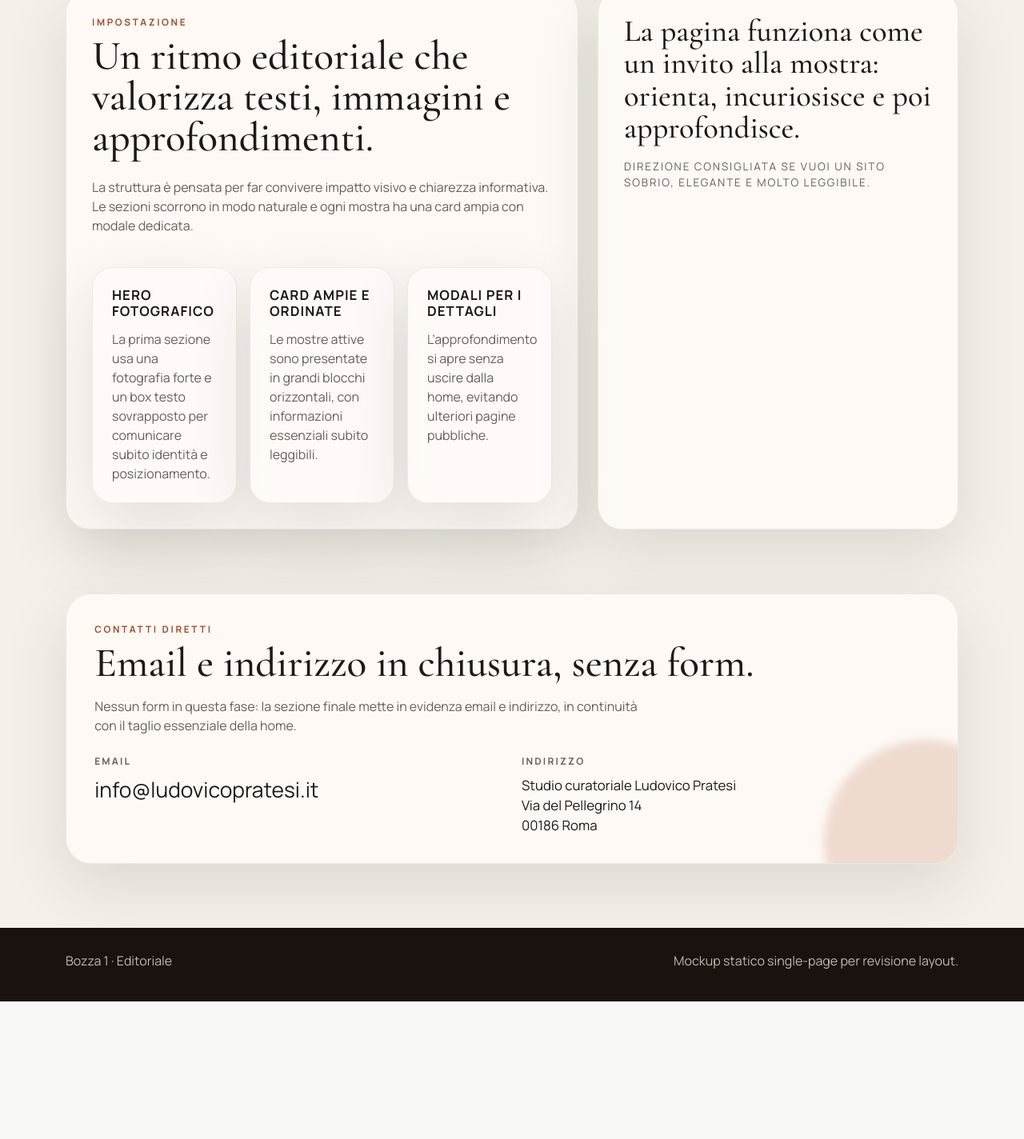
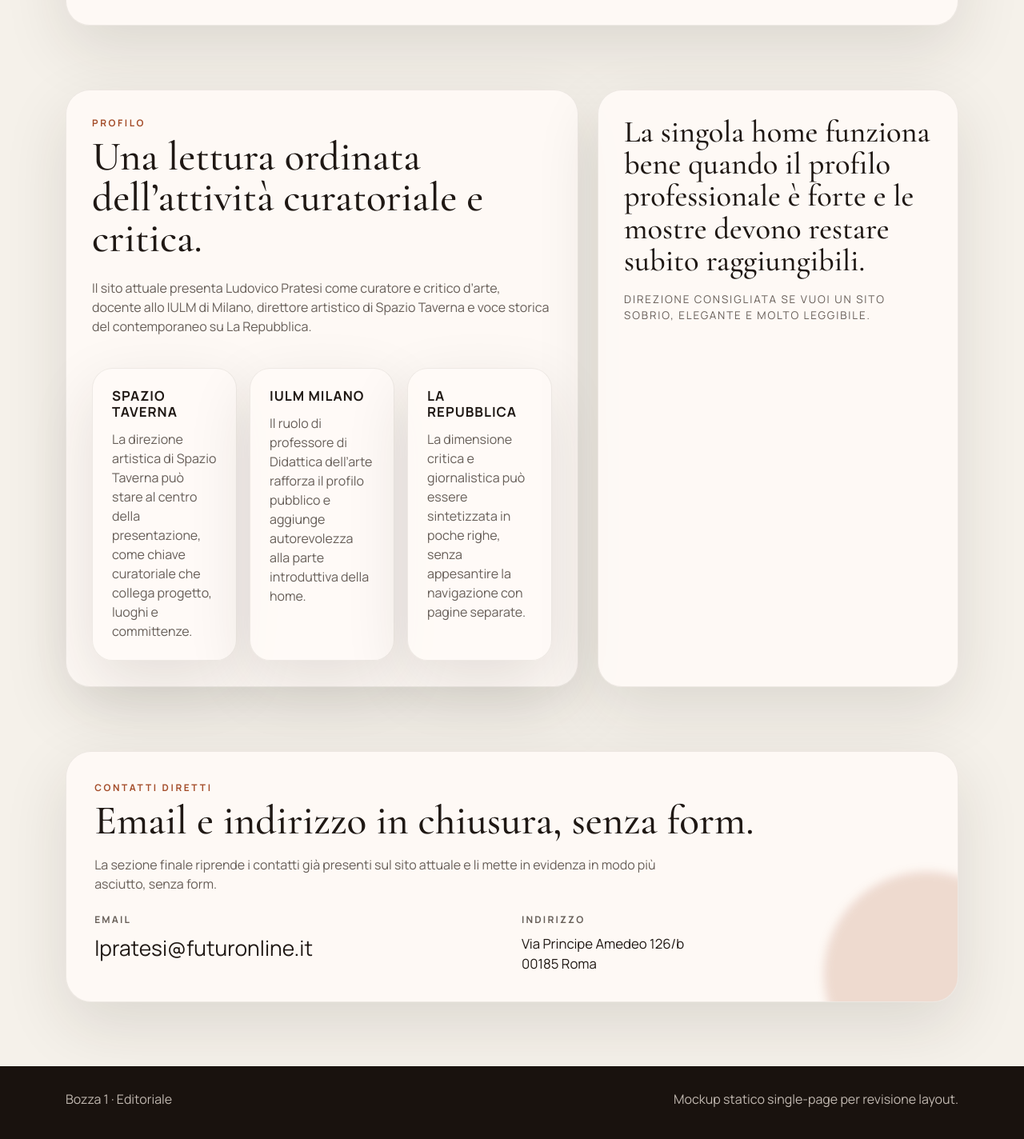
Before and after one commit to scrivocodice/ludovicopratesi.it, a Django app: page / in a window 1280 px wide. Shown: the part 2516-3940 px from the top of the page at 80% size. Before the commit the page ends 3768 px from the top, so only its background shows below. Run offline with Django 3.2, Linux system fonts and the light colour scheme; some web fonts are replaced.

Commit message:
Aggiornamento layouts.

```diff
--- a/app/frontend/templates/layout_previews/layout_preview_base.html
+++ b/app/frontend/templates/layout_previews/layout_preview_base.html
@@ -17,10 +17,6 @@
     <div class="container">
       <a class="navbar-brand preview-brand m-0" href="#hero">
         <img src="{% static 'img/logo.png' %}" alt="Ludovico Pratesi">
-        <span class="preview-brand-copy">
-          <span>Ludovico Pratesi</span>
-          <small>Curatore d'arte contemporanea</small>
-        </span>
       </a>
       <button class="navbar-toggler" type="button" data-bs-toggle="collapse" data-bs-target="#previewNavbarContent" aria-controls="previewNavbarContent" aria-expanded="false" aria-label="Apri navigazione">
         <span class="navbar-toggler-icon"></span>
--- a/app/frontend/templates/layout_previews/layout_preview_one.html
+++ b/app/frontend/templates/layout_previews/layout_preview_one.html
@@ -1,10 +1,8 @@
 {% extends "layout_previews/layout_preview_base.html" %}
-{% load staticfiles %}
-
 {% block body_class %}theme-editorial{% endblock %}
 
 {% block content %}
-  <section id="hero" class="hero-section" style="background-image: url('{% static hero_image %}');">
+  <section id="hero" class="hero-section" style="background-image: url('{{ hero_image }}');">
     <div class="container hero-content">
       <div class="hero-panel editorial-hero-card text-white">
         <div class="hero-kicker">{{ hero_kicker }}</div>
@@ -32,7 +30,7 @@
       <div class="editorial-grid">
         {% for exhibit in exhibits %}
           <article class="editorial-card content-panel">
-            <div class="editorial-card__media" style="background-image: url('{% static exhibit.image %}');"></div>
+            <div class="editorial-card__media" style="background-image: url('{{ exhibit.image }}');"></div>
             <div class="editorial-card__content">
               <div class="card-kicker">{{ exhibit.category }}</div>
               <h3 class="card-title">{{ exhibit.title }}</h3>
--- a/app/frontend/templates/layout_previews/layout_preview_three.html
+++ b/app/frontend/templates/layout_previews/layout_preview_three.html
@@ -1,10 +1,8 @@
 {% extends "layout_previews/layout_preview_base.html" %}
-{% load staticfiles %}
-
 {% block body_class %}theme-atelier{% endblock %}
 
 {% block content %}
-  <section id="hero" class="hero-section" style="background-image: url('{% static hero_image %}');">
+  <section id="hero" class="hero-section" style="background-image: url('{{ hero_image }}');">
     <div class="container hero-content">
       <div class="row justify-content-between align-items-end g-4">
         <div class="col-lg-7">
@@ -42,7 +40,7 @@
       <div class="atelier-grid">
         {% for exhibit in exhibits %}
           <article class="atelier-card content-panel">
-            <div class="atelier-card__media" style="background-image: url('{% static exhibit.image %}');"></div>
+            <div class="atelier-card__media" style="background-image: url('{{ exhibit.image }}');"></div>
             <div class="atelier-card__content">
               <div class="card-kicker">{{ exhibit.category }}</div>
               <h3 class="card-title">{{ exhibit.title }}</h3>
--- a/app/frontend/templates/layout_previews/layout_preview_two.html
+++ b/app/frontend/templates/layout_previews/layout_preview_two.html
@@ -1,10 +1,8 @@
 {% extends "layout_previews/layout_preview_base.html" %}
-{% load staticfiles %}
-
 {% block body_class %}theme-gallery{% endblock %}
 
 {% block content %}
-  <section id="hero" class="hero-section" style="background-image: url('{% static hero_image %}');">
+  <section id="hero" class="hero-section" style="background-image: url('{{ hero_image }}');">
     <div class="container hero-content">
       <div class="gallery-hero-copy text-white">
         <div class="hero-kicker">{{ hero_kicker }}</div>
@@ -46,7 +44,7 @@
       <div class="gallery-grid">
         {% for exhibit in exhibits %}
           <article class="gallery-card{% if forloop.first %} gallery-card--wide{% endif %}">
-            <div class="gallery-card__media" style="background-image: url('{% static exhibit.image %}');"></div>
+            <div class="gallery-card__media" style="background-image: url('{{ exhibit.image }}');"></div>
             <div class="gallery-card__content content-panel">
               <div class="card-kicker">{{ exhibit.category }}</div>
               <h3 class="card-title">{{ exhibit.title }}</h3>
--- a/app/frontend/templates/layout_previews/partials/exhibit_modals.html
+++ b/app/frontend/templates/layout_previews/partials/exhibit_modals.html
@@ -1,10 +1,8 @@
-{% load staticfiles %}
-
 {% for exhibit in exhibits %}
   <div class="modal fade" id="{{ exhibit.modal_id }}" tabindex="-1" aria-labelledby="{{ exhibit.modal_id }}Label" aria-hidden="true">
     <div class="modal-dialog modal-lg modal-dialog-centered modal-dialog-scrollable">
       <div class="modal-content preview-modal">
-        <div class="preview-modal__image" style="background-image: url('{% static exhibit.image %}');"></div>
+        <div class="preview-modal__image" style="background-image: url('{{ exhibit.image }}');"></div>
         <div class="modal-header">
           <div>
             <div class="card-kicker">{{ exhibit.category }}</div>
@@ -23,6 +21,7 @@
               <li>{{ detail }}</li>
             {% endfor %}
           </ul>
+          <a class="card-link mt-4" href="{{ exhibit.source_url }}" target="_blank" rel="noreferrer">Apri la scheda sul sito attuale</a>
         </div>
       </div>
     </div>
--- a/app/frontend/views.py
+++ b/app/frontend/views.py
@@ -21,55 +21,57 @@ PREVIEW_NAV_ITEMS = [
 
 PREVIEW_EXHIBITS = [
     {
-        'modal_id': 'mostra-atlante',
-        'category': 'Fotografia e installazione',
-        'title': 'Atlante del Riflesso',
-        'location': 'Palazzo Merulana, Roma',
-        'period': '12 aprile - 30 giugno 2026',
-        'summary': 'Un percorso immersivo tra archivi, luce e paesaggio urbano che mette in dialogo fotografia contemporanea e memoria dei luoghi.',
-        'image': 'img/mostre/convento_3.jpeg',
+        'modal_id': 'mostra-antonio-marras',
+        'category': 'Antonio Marras',
+        'title': 'Vedere per Credere',
+        'location': 'Forte Malatesta, Ascoli Piceno',
+        'period': '8 marzo - 30 ottobre 2025',
+        'summary': 'Un percorso immersivo tra celle, cortile e chiesa della Madonna del Lago rilegge il Forte Malatesta come una macchina del tempo fatta di ombre, memoria e trasformazione della materia.',
+        'image': 'https://media.ludovicopratesi.it/thumbs/items/1b/f0/7a4deafc92387c03629cea08c419.jpg.637x388_q50_crop_smart_upscale.jpg',
+        'source_url': 'https://ludovicopratesi.it/mostra/antonio-marras-vedere-credere',
         'details': [
-            'Tre ambienti installativi con stampe di grande formato, proiezioni e materiali d’archivio.',
-            'Programma pubblico con conversazioni, visite guidate e approfondimenti curatorali.',
-            'Impianto visivo pensato per raccontare subito luogo, autori e periodo della mostra.',
+            'La mostra intreccia la figura di Cecco d’Ascoli con la storia carceraria del Forte e con le sue presenze stratificate.',
+            'Disegni, sculture, ceramiche e manufatti provenienti da Arquata costruiscono un allestimento di forte intensità narrativa.',
+            'Il progetto, curato da Spazio Taverna, mette al centro stupore, meraviglia e riattivazione del genius loci.',
         ],
     },
     {
-        'modal_id': 'mostra-proiezioni',
-        'category': 'Video e ricerca visiva',
-        'title': 'Proiezioni d’Occidente',
-        'location': 'Spazio Sala 1, Roma',
-        'period': '5 maggio - 21 luglio 2026',
-        'summary': 'Una selezione di opere video e immagini in movimento che indaga il rapporto tra identità visiva, architettura e costruzione del racconto.',
-        'image': 'img/mostre/projection.jpg',
+        'modal_id': 'mostra-marinella-senatore',
+        'category': 'Marinella Senatore',
+        'title': 'Murales',
+        'location': 'Cantiere Metro C, Piazza Venezia, Roma',
+        'period': '15 aprile - 31 agosto 2025',
+        'summary': 'L’opera "Ci eleviamo sollevando gli altri" trasforma il cantiere di Piazza Venezia in una scena urbana dove infrastruttura, comunità e cultura diventano un unico racconto pubblico.',
+        'image': 'https://media.ludovicopratesi.it/thumbs/items/44/fd/bee4e9bb396150df249e43490610.jpg.637x388_q50_crop_smart_upscale.jpg',
+        'source_url': 'https://ludovicopratesi.it/mostra/marinella-senatore-murales',
         'details': [
-            'Allestimento modulare con pareti retroilluminate e schermi sospesi.',
-            'Focus su pratiche interdisciplinari tra cinema sperimentale, fotografia e documentazione.',
-            'La modale può ospitare testo curatoriale, orari, sede e una call to action futura.',
+            'La scheda del sito la presenta come la seconda opera del progetto Murales per la stazione di Piazza Venezia della Linea C.',
+            'Il cantiere viene interpretato come palcoscenico teatrale e simbolo di una Roma che si rinnova attraverso collegamenti e relazioni.',
+            'La mostra insiste sul valore culturale dello spazio pubblico e sul rapporto tra nuove infrastrutture e immaginario condiviso.',
         ],
     },
     {
-        'modal_id': 'mostra-paesaggi',
-        'category': 'Percorso espositivo',
-        'title': 'Paesaggi della Soglia',
-        'location': 'Ex Convento, Napoli',
-        'period': '18 settembre - 14 dicembre 2026',
-        'summary': 'Una mostra costruita come attraversamento: immagini, testi e opere site-specific disegnano una soglia tra spazio intimo e visione pubblica.',
-        'image': 'img/mostre/occidente.jpg',
+        'modal_id': 'mostra-adigital-perspective',
+        'category': 'Ginevra Petrozzi, Alessandro Giannì',
+        'title': 'aDigital Perspective',
+        'location': 'Istituto Italiano di Cultura, Belgrado',
+        'period': '28 maggio - 20 agosto 2025',
+        'summary': 'La terza tappa del progetto aDigital Perspective riunisce dieci artisti per esplorare il Tecnocene e le contraddizioni del digitale attraverso pratiche analogiche, ibride e installative.',
+        'image': 'https://media.ludovicopratesi.it/thumbs/items/26/0e/91221e3ea719fb39acf245c30dce.jpg.637x388_q50_crop_smart_upscale.jpg',
+        'source_url': 'https://ludovicopratesi.it/mostra/adigital-perspective',
         'details': [
-            'Selezione di opere con taglio contemplativo e attenzione alla qualità fotografica.',
-            'Scheda mostra sintetica in card, approfondimento completo nella modale Bootstrap.',
-            'Impostazione adatta a trasformare il sito in una homepage unica con ancore interne.',
+            'La mostra coinvolge sei artisti italiani e quattro artisti dei Balcani in una piattaforma curatoriale itinerante.',
+            'Pittura, installazione, fotografia e performance sono usate per affrontare il digitale senza facili ottimismi.',
+            'Dal sito emerge anche la dimensione diplomatica del progetto, pensato per rafforzare i legami culturali tra Italia e Balcani.',
         ],
     },
 ]
 
 PREVIEW_CONTACTS = {
-    'email': 'info@ludovicopratesi.it',
+    'email': 'lpratesi@futuronline.it',
     'address_lines': [
-        'Studio curatoriale Ludovico Pratesi',
-        'Via del Pellegrino 14',
-        '00186 Roma',
+        'Via Principe Amedeo 126/b',
+        '00185 Roma',
     ],
 }
 
@@ -80,31 +82,31 @@ PREVIEW_VARIANTS = {
         'current_preview': 'one',
         'draft_name': 'Bozza 1',
         'draft_style': 'Editoriale',
-        'hero_image': 'img/mostre/convento.jpg',
-        'hero_kicker': 'Single-page layout',
-        'hero_title': 'Una home page elegante, lineare e focalizzata sui contenuti.',
-        'hero_text': 'Navbar sempre visibile, fotografia a tutta larghezza e una gerarchia chiara per trasformare il sito in un racconto unico e continuo.',
-        'hero_note': 'Questa direzione privilegia leggibilità, autorevolezza e un tono curatoriale sobrio.',
-        'about_label': 'Impostazione',
-        'about_title': 'Un ritmo editoriale che valorizza testi, immagini e approfondimenti.',
-        'about_intro': 'La struttura è pensata per far convivere impatto visivo e chiarezza informativa. Le sezioni scorrono in modo naturale e ogni mostra ha una card ampia con modale dedicata.',
-        'about_quote': 'La pagina funziona come un invito alla mostra: orienta, incuriosisce e poi approfondisce.',
+        'hero_image': 'https://media.ludovicopratesi.it/thumbs/items/1b/f0/7a4deafc92387c03629cea08c419.jpg.637x388_q50_crop_smart_upscale.jpg',
+        'hero_kicker': 'Curatore e critico d’arte',
+        'hero_title': 'Una homepage unica che mette in fila mostre, profilo e contatti.',
+        'hero_text': 'Dal Centro Arti Visive Pescheria di Pesaro a Spazio Taverna, il racconto del sito può concentrarsi in una sola pagina con una gerarchia chiara e un tono istituzionale.',
+        'hero_note': 'Questa direzione mantiene un’impronta editoriale sobria e valorizza le mostre come cuore della navigazione.',
+        'about_label': 'Profilo',
+        'about_title': 'Una lettura ordinata dell’attività curatoriale e critica.',
+        'about_intro': 'Il sito attuale presenta Ludovico Pratesi come curatore e critico d’arte, docente allo IULM di Milano, direttore artistico di Spazio Taverna e voce storica del contemporaneo su La Repubblica.',
+        'about_quote': 'La singola home funziona bene quando il profilo professionale è forte e le mostre devono restare subito raggiungibili.',
         'about_points': [
             {
-                'title': 'Hero fotografico',
-                'text': 'La prima sezione usa una fotografia forte e un box testo sovrapposto per comunicare subito identità e posizionamento.',
+                'title': 'Spazio Taverna',
+                'text': 'La direzione artistica di Spazio Taverna può stare al centro della presentazione, come chiave curatoriale che collega progetto, luoghi e committenze.',
             },
             {
-                'title': 'Card ampie e ordinate',
-                'text': 'Le mostre attive sono presentate in grandi blocchi orizzontali, con informazioni essenziali subito leggibili.',
+                'title': 'IULM Milano',
+                'text': 'Il ruolo di professore di Didattica dell’arte rafforza il profilo pubblico e aggiunge autorevolezza alla parte introduttiva della home.',
             },
             {
-                'title': 'Modali per i dettagli',
-                'text': 'L’approfondimento si apre senza uscire dalla home, evitando ulteriori pagine pubbliche.',
+                'title': 'La Repubblica',
+                'text': 'La dimensione critica e giornalistica può essere sintetizzata in poche righe, senza appesantire la navigazione con pagine separate.',
             },
         ],
         'contacts_title': 'Contatti diretti',
-        'contacts_intro': 'Nessun form in questa fase: la sezione finale mette in evidenza email e indirizzo, in continuità con il taglio essenziale della home.',
+        'contacts_intro': 'La sezione finale riprende i contatti già presenti sul sito attuale e li mette in evidenza in modo più asciutto, senza form.',
     },
     'two': {
         'page_title': 'Bozza 2 | Galleria',
@@ -112,31 +114,31 @@ PREVIEW_VARIANTS = {
         'current_preview': 'two',
         'draft_name': 'Bozza 2',
         'draft_style': 'Galleria',
-        'hero_image': 'img/mostre/convento_2.jpeg',
-        'hero_kicker': 'Esperienza immersiva',
-        'hero_title': 'Una homepage più scenografica, con forte impatto visivo.',
-        'hero_text': 'Palette scura, contrasti netti e blocchi espositivi concepiti come locandine digitali che invitano al click e all’esplorazione.',
-        'hero_note': 'Questa bozza lavora di atmosfera e rende la fotografia il motore principale della navigazione.',
-        'about_label': 'Approccio',
-        'about_title': 'Un taglio da galleria contemporanea con navigazione interna persistente.',
-        'about_intro': 'Il layout usa fondi scuri, bordi luminosi e card ad alto contrasto. Il contenuto testuale è più selettivo, mentre il tono generale è più immersivo e istituzionale.',
-        'about_quote': 'Qui il sito si comporta come una sala introduttiva: pochi elementi, grande presenza.',
+        'hero_image': 'https://media.ludovicopratesi.it/thumbs/items/44/fd/bee4e9bb396150df249e43490610.jpg.637x388_q50_crop_smart_upscale.jpg',
+        'hero_kicker': 'Mostre e progetti',
+        'hero_title': 'Un taglio più scenografico, costruito attorno alle immagini delle mostre.',
+        'hero_text': 'La navigazione resta in una sola pagina ma assume il ritmo di una galleria: grandi fondali, schede sintetiche e approfondimenti in modale per tenere il focus sugli eventi.',
+        'hero_note': 'Questa bozza parte dall’archivio mostre del sito e lo traduce in una presenza più visiva e contemporanea.',
+        'about_label': 'Percorso',
+        'about_title': 'Un profilo curatoriale letto attraverso istituzioni, fondazioni e progetti.',
+        'about_intro': 'Dalla direzione del Centro Arti Visive Pescheria di Pesaro alla Fondazione Guastalla e all’associazione Giovani Collezionisti, il sito attuale racconta un percorso lungo e articolato che qui viene reso più visivo.',
+        'about_quote': 'Se il baricentro deve stare sulle mostre e sulla capacità di attivare luoghi, questo impianto è il più efficace.',
         'about_points': [
             {
-                'title': 'Navbar sempre in vista',
-                'text': 'La barra resta fissa e leggera, con link di sezione sempre accessibili anche durante lo scroll.',
+                'title': 'Pescheria Pesaro',
+                'text': 'Il lungo incarico di direzione artistica al Centro Arti Visive Pescheria può diventare uno dei cardini della sezione profilo.',
             },
             {
-                'title': 'Mostre come poster',
-                'text': 'Le card usano l’immagine come fondale e un pannello informativo sovrapposto con apertura modale.',
+                'title': 'Fondazione Guastalla',
+                'text': 'La dimensione della fondazione privata suggerisce un linguaggio più istituzionale, con attenzione a collezionismo e rete culturale.',
             },
             {
-                'title': 'Testo più essenziale',
-                'text': 'La parte centrale è costruita per raccontare visione e metodo con pochi elementi ma molta presenza tipografica.',
+                'title': 'Giovani Collezionisti',
+                'text': 'L’attività con l’associazione può trovare spazio in un blocco sintetico, utile a mostrare relazioni e progettualità più ampie.',
             },
         ],
         'contacts_title': 'Contatti e presenza',
-        'contacts_intro': 'La chiusura del sito resta pulita e diretta, ma con un tono più istituzionale e una forte continuità cromatica con l’hero.',
+        'contacts_intro': 'La chiusura resta asciutta ma più scenografica, con i riferimenti già pubblicati sul sito e un tono coerente con la sezione mostre.',
     },
     'three': {
         'page_title': 'Bozza 3 | Atelier',
@@ -144,31 +146,31 @@ PREVIEW_VARIANTS = {
         'current_preview': 'three',
         'draft_name': 'Bozza 3',
         'draft_style': 'Atelier',
-        'hero_image': 'img/mostre/convento_3.jpeg',
-        'hero_kicker': 'Tono caldo e materico',
-        'hero_title': 'Una home page più umana e materica, con un carattere da studio.',
-        'hero_text': 'Colori caldi, superfici morbide e un equilibrio tra racconto curatoriale, mostre attive e informazioni pratiche in una sola pagina.',
-        'hero_note': 'Questa soluzione punta su prossimità, identità e riconoscibilità senza perdere chiarezza.',
-        'about_label': 'Linguaggio',
-        'about_title': 'Una direzione visiva più accogliente, pensata per costruire relazione.',
-        'about_intro': 'La sezione testuale dopo le mostre è trattata come uno spazio editoriale più caldo. Blocchi, colori e spaziature suggeriscono un sito meno istituzionale e più personale.',
-        'about_quote': 'La home diventa uno studio aperto: accoglie, orienta e invita ad approfondire.',
+        'hero_image': 'https://media.ludovicopratesi.it/thumbs/items/26/0e/91221e3ea719fb39acf245c30dce.jpg.637x388_q50_crop_smart_upscale.jpg',
+        'hero_kicker': 'Critica, didattica, curatela',
+        'hero_title': 'Una direzione più personale, ma costruita su contenuti reali del sito.',
+        'hero_text': 'La home accoglie biografia, mostre e contatti in un tono più caldo, senza perdere i riferimenti professionali che oggi definiscono il profilo di Ludovico Pratesi.',
+        'hero_note': 'Qui il racconto è più vicino e narrativo, ma resta ancorato a incarichi, ruoli istituzionali e attività critica.',
+        'about_label': 'Biografia',
+        'about_title': 'Una narrazione più calda del percorso professionale.',
+        'about_intro': 'Dalla Quadriennale di Roma ad AICA e AMACI, fino alla curatela scientifica di Palazzo Fabroni, questa bozza prova a rendere il profilo meno enciclopedico e più leggibile in una sola home.',
+        'about_quote': 'Il sito può restare essenziale ma acquistare più carattere se la biografia viene trattata come un racconto, non come un elenco.',
         'about_points': [
             {
-                'title': 'Sezioni morbide',
-                'text': 'Le superfici arrotondate e i fondi caldi danno al progetto un tono più intimo e contemporaneo.',
+                'title': 'Quadriennale',
+                'text': 'Il periodo come consigliere di amministrazione della Quadriennale d’Arte di Roma è uno snodo forte del percorso istituzionale.',
             },
             {
-                'title': 'Card modulari',
-                'text': 'Le mostre si leggono come blocchi autonomi ma coordinati, con molto spazio per un futuro storytelling editoriale.',
+                'title': 'AICA e AMACI',
+                'text': 'Le responsabilità associative raccontano un ruolo attivo dentro il sistema dell’arte contemporanea italiana.',
             },
             {
-                'title': 'Contatti in evidenza',
-                'text': 'La chiusura della pagina è semplice e molto chiara, pensata per agevolare il contatto immediato.',
+                'title': 'Palazzo Fabroni',
+                'text': 'L’esperienza curatoriale a Pistoia aggiunge una dimensione museale che può essere sintetizzata senza appesantire la lettura.',
             },
         ],
         'contacts_title': 'Studio e riferimenti',
-        'contacts_intro': 'La sezione contatti usa un’impostazione essenziale, con dettagli pratici immediatamente leggibili e coerenti con il resto della pagina.',
+        'contacts_intro': 'I contatti vengono lasciati molto puliti, riprendendo email e indirizzo pubblicati sul sito ma inseriti in una chiusura più narrativa.',
     },
 }
 
--- a/src/css/layout-previews.css
+++ b/src/css/layout-previews.css
@@ -47,34 +47,14 @@ body.preview-body {
 .preview-brand {
   display: inline-flex;
   align-items: center;
-  gap: 0.85rem;
+  gap: 0;
   text-decoration: none;
 }
 
 .preview-brand img {
-  width: 132px;
+  width: 150px;
   height: auto;
   display: block;
-}
-
-.preview-brand-copy {
-  display: flex;
-  flex-direction: column;
-  line-height: 1.05;
-}
-
-.preview-brand-copy span {
-  color: var(--brand-text, #ffffff);
-  font-family: var(--font-display, "Cormorant Garamond", serif);
-  font-size: 1.4rem;
-  font-weight: 700;
-}
-
-.preview-brand-copy small {
-  color: var(--brand-muted, rgba(255, 255, 255, 0.72));
-  font-size: 0.72rem;
-  letter-spacing: 0.18em;
-  text-transform: uppercase;
 }
 
 .preview-navbar .nav-link {
@@ -738,10 +718,6 @@ body.preview-body {
     width: 108px;
   }
 
-  .preview-brand-copy {
-    display: none;
-  }
-
   .section-shell {
     padding: 4rem 0;
   }
```
